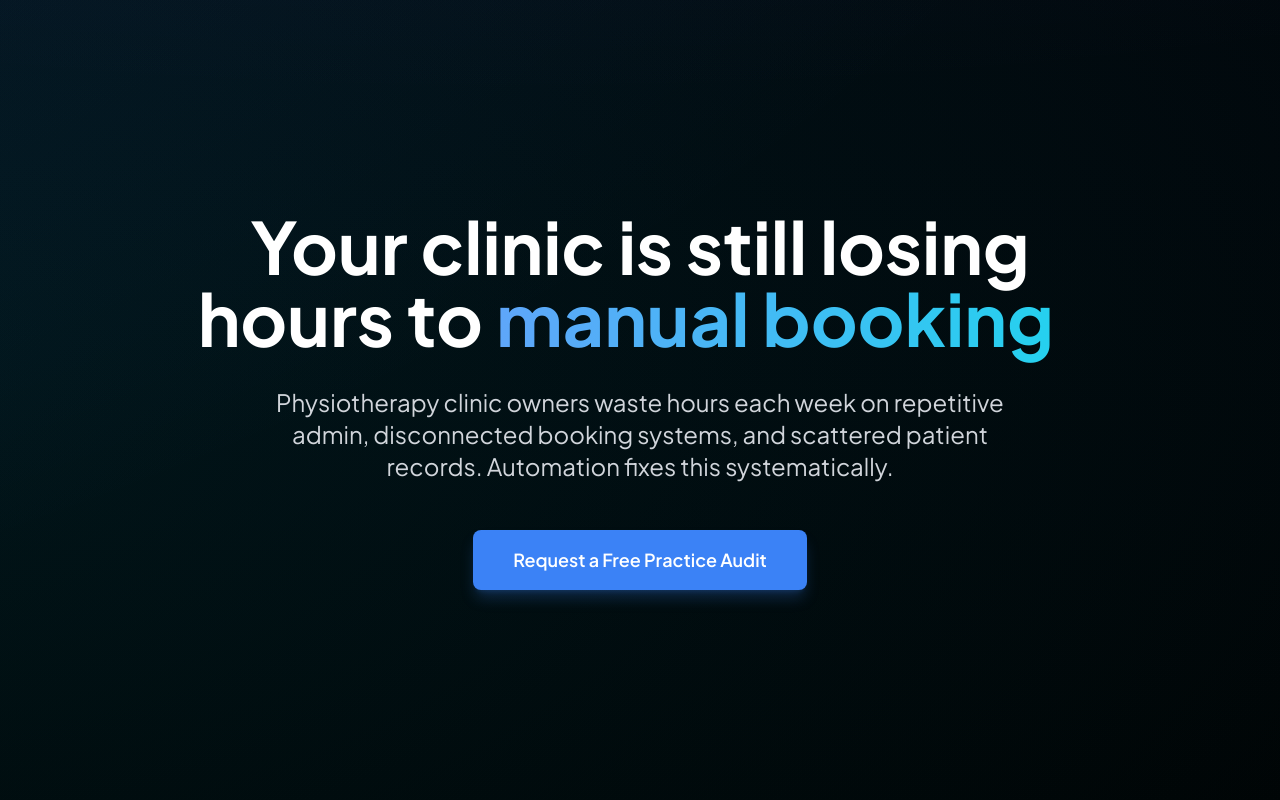
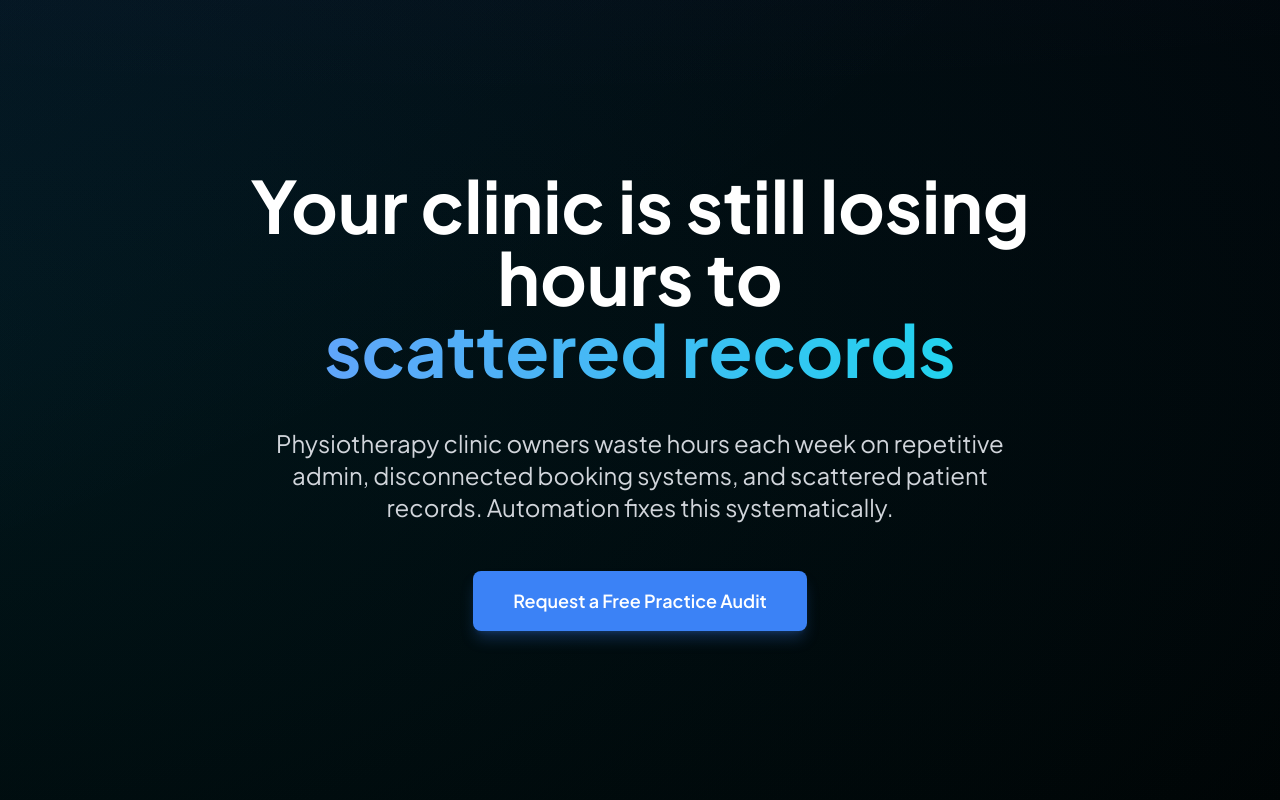
Before and after one commit to denermeyer/physio-landing-page, a React (Vite) app: page / in a window 1280 px wide. Shown: the top 800 px of the page. Built offline with nearby package versions, Linux system fonts and the light colour scheme.

Commit message:
feat: replace typewriter with slot machine word cycling in Hero

```diff
--- a/src/components/Hero.tsx
+++ b/src/components/Hero.tsx
@@ -1,4 +1,4 @@
-import { useState, useEffect } from 'react';
+import { useState, useEffect, useCallback } from 'react';
 
 const WORDS = ['manual booking', 'no-show follow-ups', 'scattered records', 'billing admin'];
 
@@ -7,56 +7,42 @@ interface HeroProps {
 }
 
 export default function Hero({ onOpenForm }: HeroProps) {
-  const [wordIndex, setWordIndex] = useState(0);
-  const [displayed, setDisplayed] = useState('');
-  const [isDeleting, setIsDeleting] = useState(false);
-  const [isPausing, setIsPausing] = useState(false);
+  const [currentIndex, setCurrentIndex] = useState(0);
+  const [isFlipping, setIsFlipping] = useState(false);
+
+  const nextWord = useCallback(() => {
+    setIsFlipping(true);
+    setTimeout(() => {
+      setCurrentIndex((i) => (i + 1) % WORDS.length);
+      setIsFlipping(false);
+    }, 500);
+  }, []);
 
   useEffect(() => {
-    if (isPausing) return;
+    const interval = setInterval(nextWord, 3000);
+    return () => clearInterval(interval);
+  }, [nextWord]);
 
-    const current = WORDS[wordIndex];
-
-    if (!isDeleting) {
-      if (displayed.length < current.length) {
-        const t = setTimeout(
-          () => setDisplayed(current.slice(0, displayed.length + 1)),
-          100
-        );
-        return () => clearTimeout(t);
-      } else {
-        setIsPausing(true);
-        const t = setTimeout(() => {
-          setIsPausing(false);
-          setIsDeleting(true);
-        }, 1800);
-        return () => clearTimeout(t);
-      }
-    } else {
-      if (displayed.length > 0) {
-        const t = setTimeout(
-          () => setDisplayed(current.slice(0, displayed.length - 1)),
-          60
-        );
-        return () => clearTimeout(t);
-      } else {
-        const t = setTimeout(() => {
-          setIsDeleting(false);
-          setWordIndex((i) => (i + 1) % WORDS.length);
-        }, 100);
-        return () => clearTimeout(t);
-      }
-    }
-  }, [displayed, isDeleting, isPausing, wordIndex]);
+  const nextIndex = (currentIndex + 1) % WORDS.length;
 
   return (
     <section className="min-h-screen flex items-center justify-center px-6 py-20">
       <div className="max-w-4xl mx-auto text-center">
         <h1 className="text-5xl md:text-6xl lg:text-7xl font-bold text-white mb-8 leading-tight animate-fade-in">
-          Your clinic is still losing hours to
-          <span className="bg-gradient-to-r from-blue-400 to-cyan-400 bg-clip-text text-transparent">
-            {' '}{displayed}
-            <span className={isPausing ? 'animate-pulse' : ''}>|</span>
+          Your clinic is still losing hours to{' '}
+          <span className="inline-block overflow-hidden h-[1.15em] align-bottom relative">
+            <span
+              className={`inline-flex flex-col transition-transform duration-500 ease-in-out ${
+                isFlipping ? '-translate-y-1/2' : 'translate-y-0'
+              }`}
+            >
+              <span className="bg-gradient-to-r from-blue-400 to-cyan-400 bg-clip-text text-transparent">
+                {WORDS[currentIndex]}
+              </span>
+              <span className="bg-gradient-to-r from-blue-400 to-cyan-400 bg-clip-text text-transparent">
+                {WORDS[nextIndex]}
+              </span>
+            </span>
           </span>
         </h1>
         <p className="text-xl md:text-2xl text-gray-300 mb-12 leading-relaxed max-w-3xl mx-auto animate-fade-in-delay-1">
```
